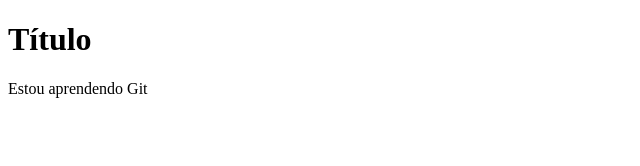
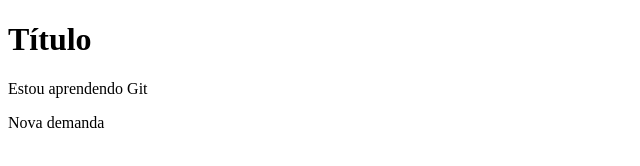
Before and after one commit to Isaacfc21/Tutorial_git, a plain HTML site: page index.html in a window 1280 px wide. Shown: the whole page, without its empty margins (0-640 px from the left). Drawn offline with Linux system fonts and the light colour scheme.

Commit message:
Nova demanda

```diff
--- a/index.html
+++ b/index.html
@@ -8,5 +8,6 @@
 <body>
     <h1>Título</h1>
     <p>Estou aprendendo Git</p>
+    <p>Nova demanda</p>
 </body>
 </html>
```
